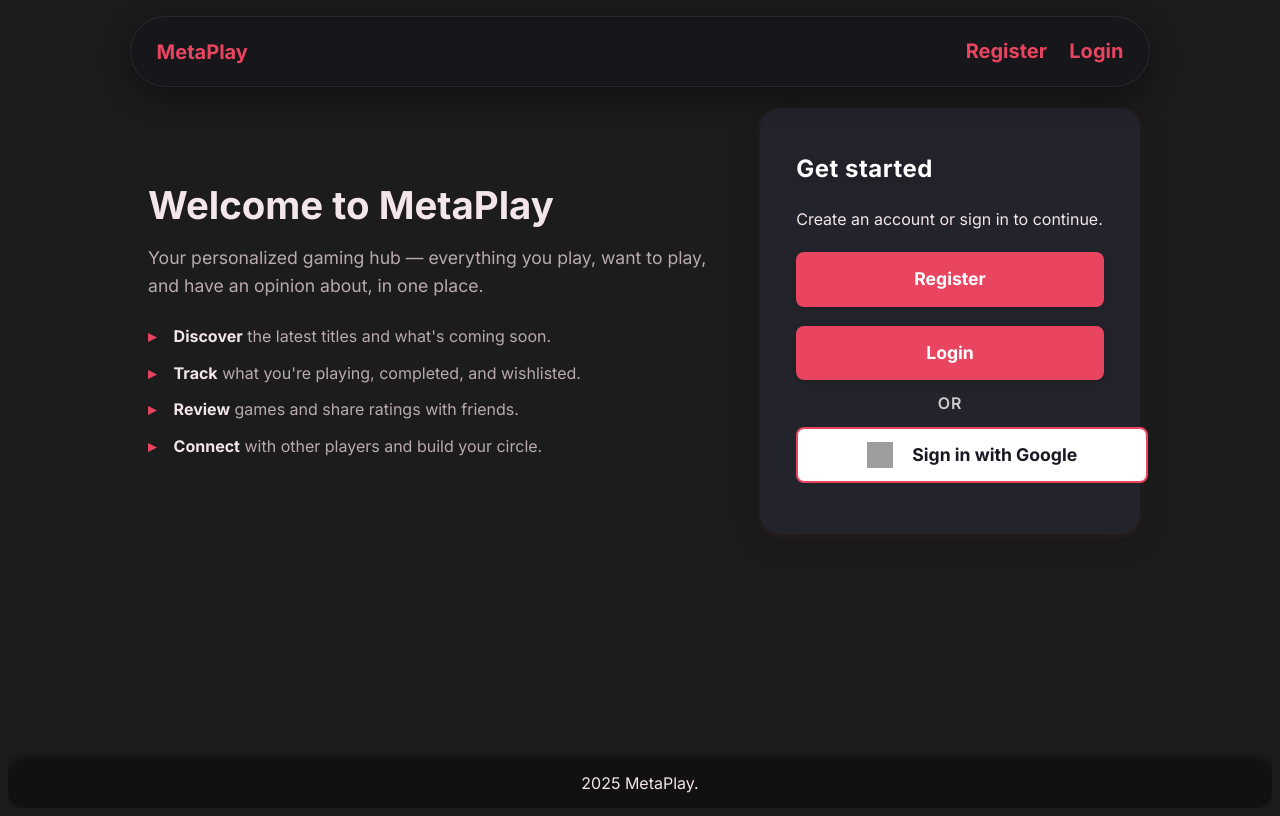
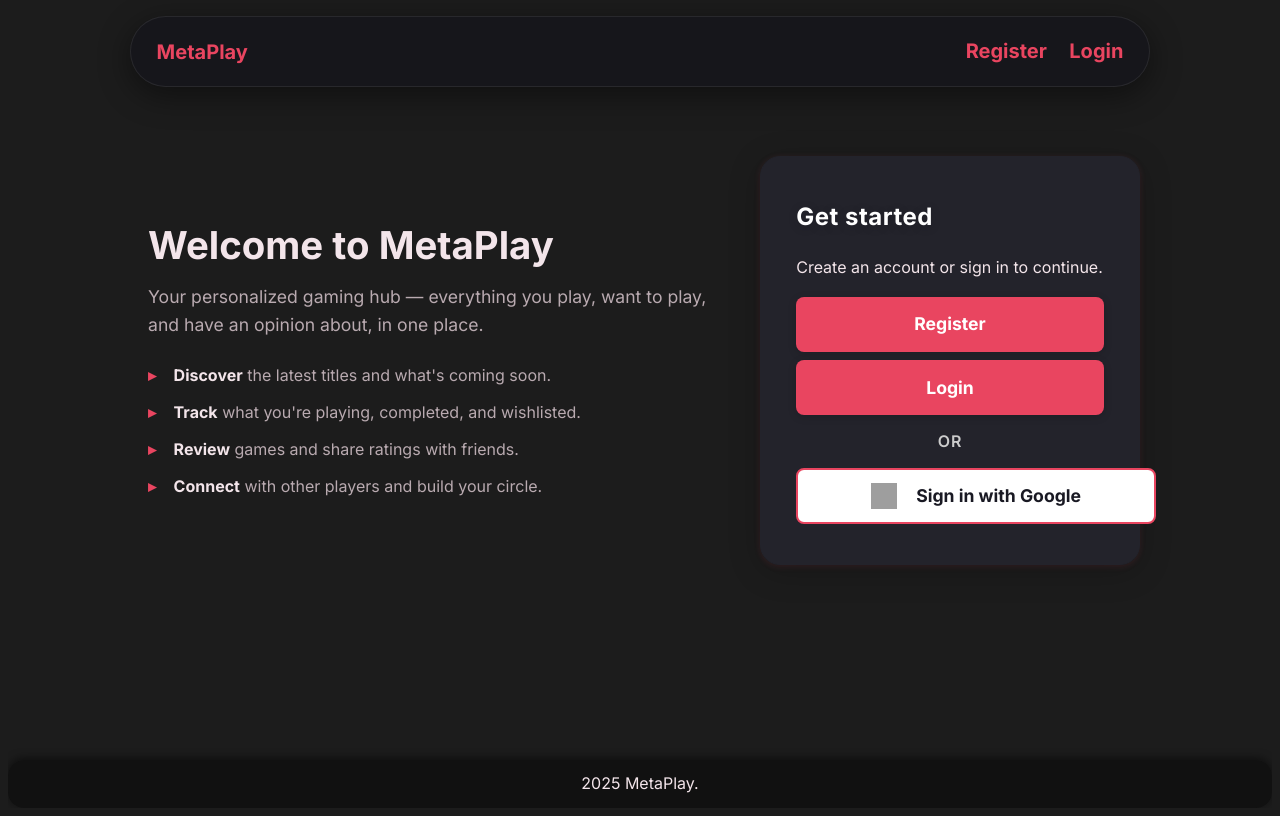
Before and after one commit to Agrim1305/Metaplay, a website: page public/pages/index.html in a window 1280 px wide. Drawn offline with Linux system fonts and the light colour scheme; no server answers; grey boxes are pictures that could not be loaded.

Commit message:
landing: full-width aligned auth buttons, vertical centre, more top clearance

```diff
--- a/public/stylesheets/style.css
+++ b/public/stylesheets/style.css
@@ -1221,3 +1221,29 @@ body .card-wrapper {
   .landing-auth { flex: 1 1 auto; width: 100%; }
   .landing-auth .login-card { max-width: 100%; }
 }
+
+/* --- Landing tweaks: button alignment in card, vertical centring, top gap --- */
+
+/* Give the landing a bit more breathing room below the nav capsule. */
+.auth-page main.main-content1 {
+  padding-top: calc(var(--header-clear) + 48px);
+  justify-content: center;
+}
+
+/* Buttons inside the auth card: flush full-width, equal edges, consistent
+   spacing — overrides the differing 350px/300px max-widths that made them
+   look ragged and inset. */
+.landing-auth .login-card .btn-primary1,
+.landing-auth .login-card .btn-google-dark {
+  width: 100%;
+  max-width: 100%;
+  margin-left: 0;
+  margin-right: 0;
+  justify-content: center;   /* centre the label/icon within the full-width button */
+}
+.landing-auth .login-card .btn-primary1 { margin: 0.55rem 0; }
+.landing-auth .login-card .btn-google-dark { margin: 0.55rem 0 0; }
+.landing-auth .login-card .separator { margin: 0.8rem 0; }
+
+/* Vertically centre the auth card against the taller intro column. */
+.landing-split { align-items: center; }
```
